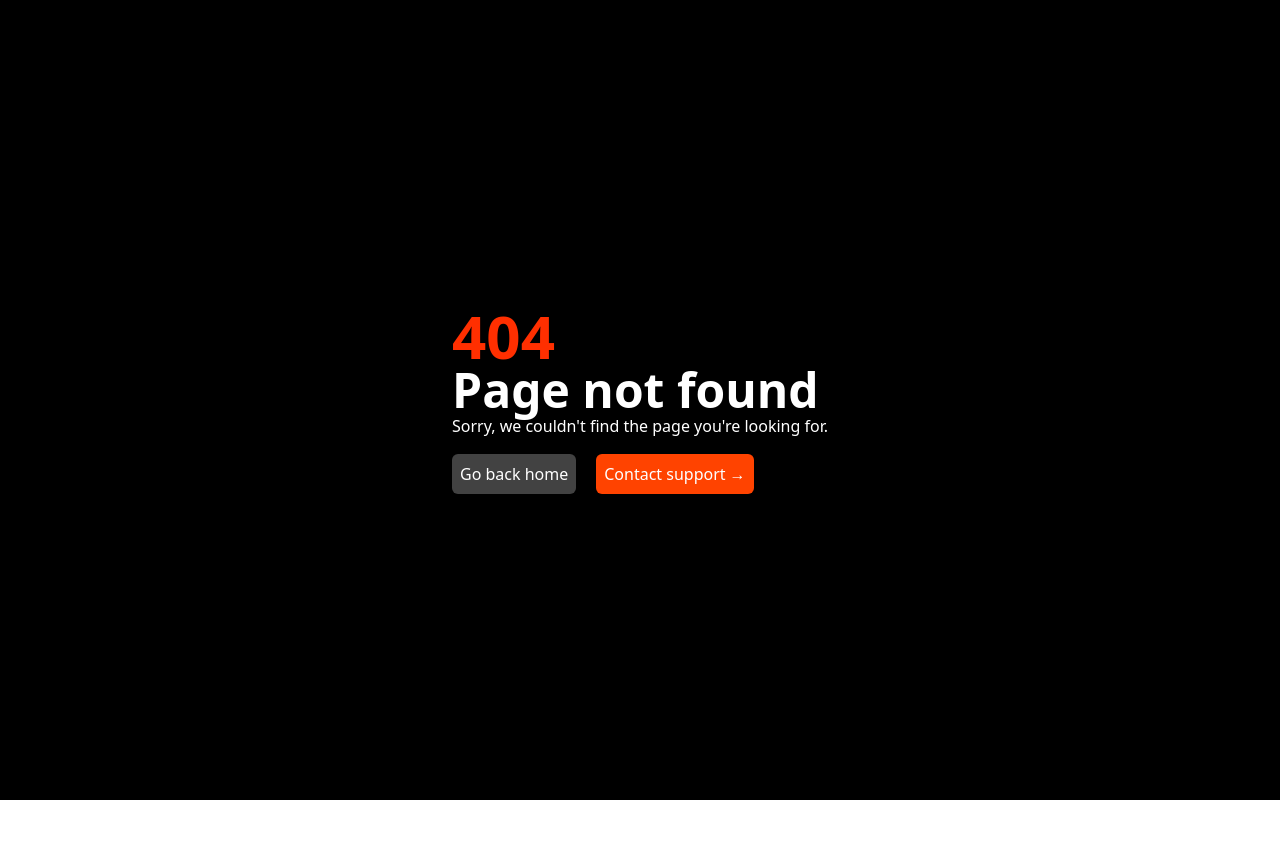
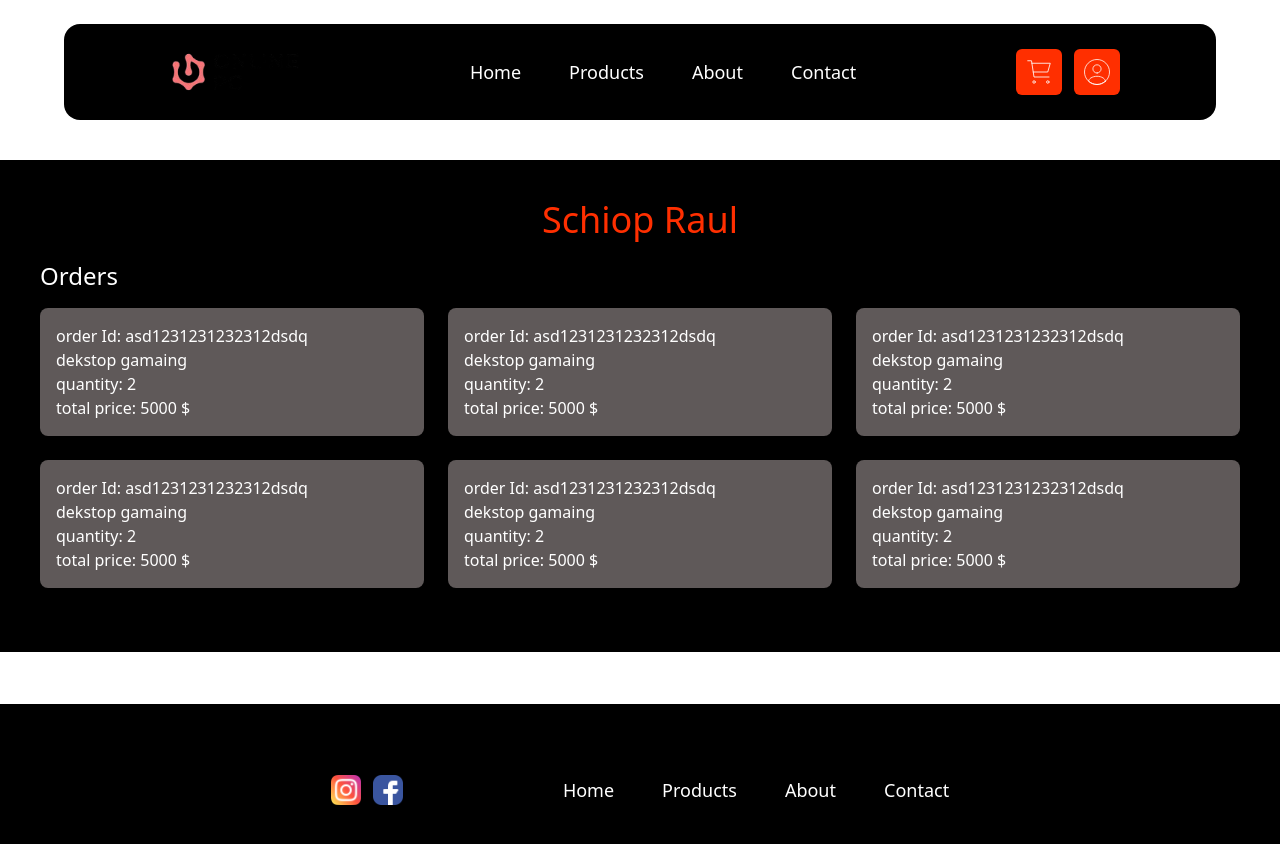
Before and after one commit to RaulSchiop/e-comsite, a Next.js app: page /profile in a window 1280 px wide. Before the commit this address had no page. Shown: the top 844 px of the page. Before the commit the page ends 800 px from the top, so only its background shows below. Built offline with nearby package versions, Linux system fonts and the light colour scheme.

Commit message:
front end for cart and profile page

```diff
--- a/src/app/aboutUs/page.js
+++ b/src/app/aboutUs/page.js
@@ -1,8 +1,10 @@
 import Header from "../components/header/Hader"
 import AnimationOpacity from "../components/Aminations/opacityAnimation"
+import Footer from "../components/Footer/Footer"
 export default function AboutUs(){
 
     return (
+      <div className="flex flex-col min-h-screen" >
         <AnimationOpacity>
         <Header></Header>
         <section className="bg-black p-10 mt-10">
@@ -24,6 +26,7 @@ export default function AboutUs(){
         </p>
       </section>
       </AnimationOpacity>
-
+      <Footer></Footer>
+      </div>
     )
 }
--- a/src/app/components/Footer/Footer.js
+++ b/src/app/components/Footer/Footer.js
@@ -7,7 +7,7 @@ export default function Footer(){
 
     return(
 
-    <div className="relative bottom-0 w-full ">
+    <div className="mt-auto w-full bg-cardBackground">
 
 <div>
         <div className="flex items-center h-40 w-full justify-center text-Text mt-3" >
--- a/src/app/components/cart/cart.js
+++ b/src/app/components/cart/cart.js
@@ -19,18 +19,56 @@ export default function Cart(){
 
     return(
     <div>
+
         <Button onClick={handleModalOpen} className="flex gap-2 bg-accent p-2 rounded-md items-center justify-center text-Text ">
               <Image height={30} width={30} src={CartLogo} alt="cart" />
         </Button>
 
+
         <Modal show={modalIsOpen} onClose={handleModalClose}>
-        <ul>
-            <li>adadadad</li>
-            <li>adadadad</li>
-            <li>adadadad</li>
-            <li>adadadad</li>
-            <li>adadadad</li>
+
+
+
+        <ul className="flex flex-col gap-y-4">
+            <li className="bg-black flex items-center justify-between px-4 py-1 rounded-lg">
+                <h1 >dekstop gameing pc</h1>
+                <p>5000 $</p>
+                <div>
+                    <Button>+</Button>
+                    <p>1</p>
+                    <Button>-</Button>
+                </div>
+            </li>
+            <li className="bg-black flex items-center justify-between px-4 py-2 rounded-lg">
+                <h1 >dekstop gameing pc</h1>
+                <p>5000 $</p>
+                <div>
+                    <Button>+</Button>
+                    <p>1</p>
+                    <Button>-</Button>
+                </div>
+            </li>
+            <li className="bg-black flex items-center justify-between px-4 py-2 rounded-lg">
+                <h1 >dekstop gameing pc</h1>
+                <p>5000 $</p>
+                <div>
+                    <Button>+</Button>
+                    <p>1</p>
+                    <Button>-</Button>
+                </div>
+            </li>
+            <li className="bg-black flex items-center justify-between px-4 py-2 rounded-lg">
+                <h1 >dekstop gameing pc</h1>
+                <p>5000 $</p>
+                <div>
+                    <Button>+</Button>
+                    <p>1</p>
+                    <Button>-</Button>
+                </div>
+            </li>
         </ul>
+        <Button className="bg-accent text-white mt-10 py-2 px-2 rounded-md text-center hover:bg-white hover:text-accent border-2 border-accent">Submit order</Button>
+
         </Modal>
     </div>
     )
--- a/src/app/components/firstPage/Card/cardsPage.js
+++ b/src/app/components/firstPage/Card/cardsPage.js
@@ -55,9 +55,11 @@ export default function Card(){
                     <li key={prod.id || index} className="bg-black rounded-xl p-4 flex flex-col justify-between h-full">
                       <div onClick={()=>handleModalOpen(prod)}>
                         <Image src={prod.images[0]} alt={prod.name} width={400} height={400} />
-                        <div>
-                          <h2 className="text-Text">{prod.name}</h2>
+                        <h2 className="text-Text">{prod.name}</h2>
+                        <div className="flex justify-between items-center mt-4">
+
                           <p className="text-accent">{prod.price}</p>
+                          <Button className="bg-accent text-white py-1 px-2 rounded-md text-center hover:bg-white hover:text-accent border-2 border-accent">Add to Cart</Button>
                         </div>
                         </div>
 
--- a/src/app/products/page.js
+++ b/src/app/products/page.js
@@ -8,6 +8,8 @@ import AnimationOpacity from "../components/Aminations/opacityAnimation"
 import Link from "next/link"
 import Button from "../components/Aminations/Btn"
 import Modal from "../components/modal/Modal"
+import Footer from "../components/Footer/Footer"
+import {motion} from "framer-motion"
 
 export default function Products(){
     const [selectedProduct, setSelectedProduct] = useState(null);
@@ -47,7 +49,7 @@ export default function Products(){
     console.log(products);
 
     return(
-        <>
+        <div className="flex flex-col min-h-screen">
         <Header></Header>
         <AnimationOpacity>
         <div className="flex items-center justify-center flex-col p-8 flex-wrap">
@@ -118,6 +120,9 @@ export default function Products(){
 
         </div>
         </AnimationOpacity>
-        </>
+        <motion.div initial={{opacity:0}} animate={{opacity:1}} transition={{duration:0.5,delay:1}}>
+          <Footer></Footer>
+        </motion.div>
+        </div>
     )
 }
--- /dev/null
+++ b/src/app/profile/page.js
@@ -0,0 +1,70 @@
+"use client"
+import { useState } from "react";
+import Header from "../components/header/Hader";
+import Footer from "../components/Footer/Footer";
+import {motion} from "framer-motion"
+export default function Profile(){
+
+    const [orders,setOrders]=useState([]);
+
+    return(
+        <div className="flex flex-col min-h-screen" >
+            <Header></Header>
+            <div className="mt-10 mb-10 h-full w-full bg-black  p-10 flex justify-center items-center flex-col ">
+                <h1 className="text-accent text-4xl mb-5">Schiop Raul</h1>
+                    <div className=" w-full ">
+                        <h2 className="text-white text-2xl mb-4">Orders</h2>
+
+                        <ul className="grid lg:grid-cols-3 gap-6 mb-6 md:grid-cols-2 sm:grid-cols-1">
+                            {/* {orders.length==0 ? <p>no orders</p>:
+                                <li></li>
+                            } */}
+                            <li className="p-4 bg-secondarytext rounded-lg">
+                                <h1 className="text-white">order Id: asd1231231232312dsdq</h1>
+                                <h1 className="text-white">dekstop gamaing</h1>
+                                <h2 className="text-white">quantity: 2</h2>
+                                <p className="text-white">total price: 5000 $</p>
+                            </li>
+                            <li className="p-4 bg-secondarytext rounded-lg">
+                                <h1 className="text-white">order Id: asd1231231232312dsdq</h1>
+                                <h1 className="text-white">dekstop gamaing</h1>
+                                <h2 className="text-white">quantity: 2</h2>
+                                <p className="text-white">total price: 5000 $</p>
+                            </li>
+                            <li className="p-4 bg-secondarytext rounded-lg">
+                                <h1 className="text-white"> order Id: asd1231231232312dsdq</h1>
+                                <h1 className="text-white">dekstop gamaing</h1>
+                                <h2 className="text-white">quantity: 2</h2>
+                                <p className="text-white">total price: 5000 $</p>
+                            </li>
+                            <li className="p-4 bg-secondarytext rounded-lg">
+                                <h1 className="text-white">order Id: asd1231231232312dsdq</h1>
+                                <h1 className="text-white">dekstop gamaing</h1>
+                                <h2 className="text-white">quantity: 2</h2>
+                                <p className="text-white">total price: 5000 $</p>
+                            </li>
+                            <li className="p-4 bg-secondarytext rounded-lg">
+                                <h1 className="text-white">order Id: asd1231231232312dsdq</h1>
+                                <h1 className="text-white">dekstop gamaing</h1>
+                                <h2 className="text-white">quantity: 2</h2>
+                                <p className="text-white">total price: 5000 $</p>
+                            </li>
+                            <li className="p-4 bg-secondarytext rounded-lg">
+                                <h1 className="text-white">order Id: asd1231231232312dsdq</h1>
+                                <h1 className="text-white">dekstop gamaing</h1>
+                                <h2 className="text-white">quantity: 2</h2>
+                                <p className="text-white">total price: 5000 $</p>
+                            </li>
+
+
+                        </ul>
+                    </div>
+            </div>
+            <motion.div initial={{opacity:0}} animate={{opacity:1}} transition={{duration:0.5,delay:1}}>
+                <Footer></Footer>
+            </motion.div>
+        </div>
+    )
+
+
+}
```
Also changed, not shown: src/app/components/firstPage/CategoryPage.js (+6 -14 lines).
